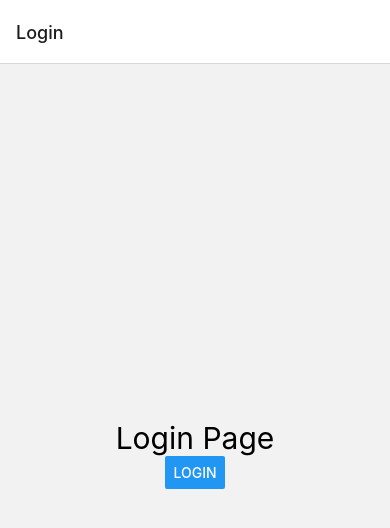
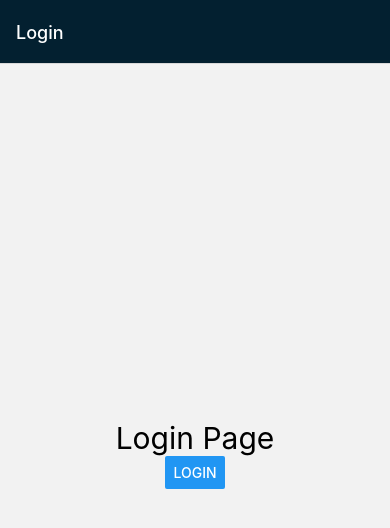
Before and after one commit to rohit-kumaar/first-native-project, a React Native app: screen / in a window 390 px wide. Shown: the top 528 px of the page. Built offline with nearby package versions, Linux system fonts and the light colour scheme.

Commit message:
final commit

```diff
--- a/App.tsx
+++ b/App.tsx
@@ -8,8 +8,24 @@
 export default function App() {
   return (
     <NavigationContainer>
-      <Stack.Navigator>
-        <Stack.Screen name="Login" component={Login} />
+      <Stack.Navigator
+        screenOptions={{
+          headerStyle: {
+            backgroundColor: '#032030',
+          },
+          headerTintColor: '#ffffff',
+        }}>
+        <Stack.Screen
+          name="Login"
+          component={Login}
+          // options={{
+          //   title: 'User Login',
+          //   headerStyle: {
+          //     backgroundColor: '#032030',
+          //   },
+          //   headerTintColor: '#ffffff',
+          // }}
+        />
         <Stack.Screen name="Home" component={Home} />
       </Stack.Navigator>
     </NavigationContainer>
```
